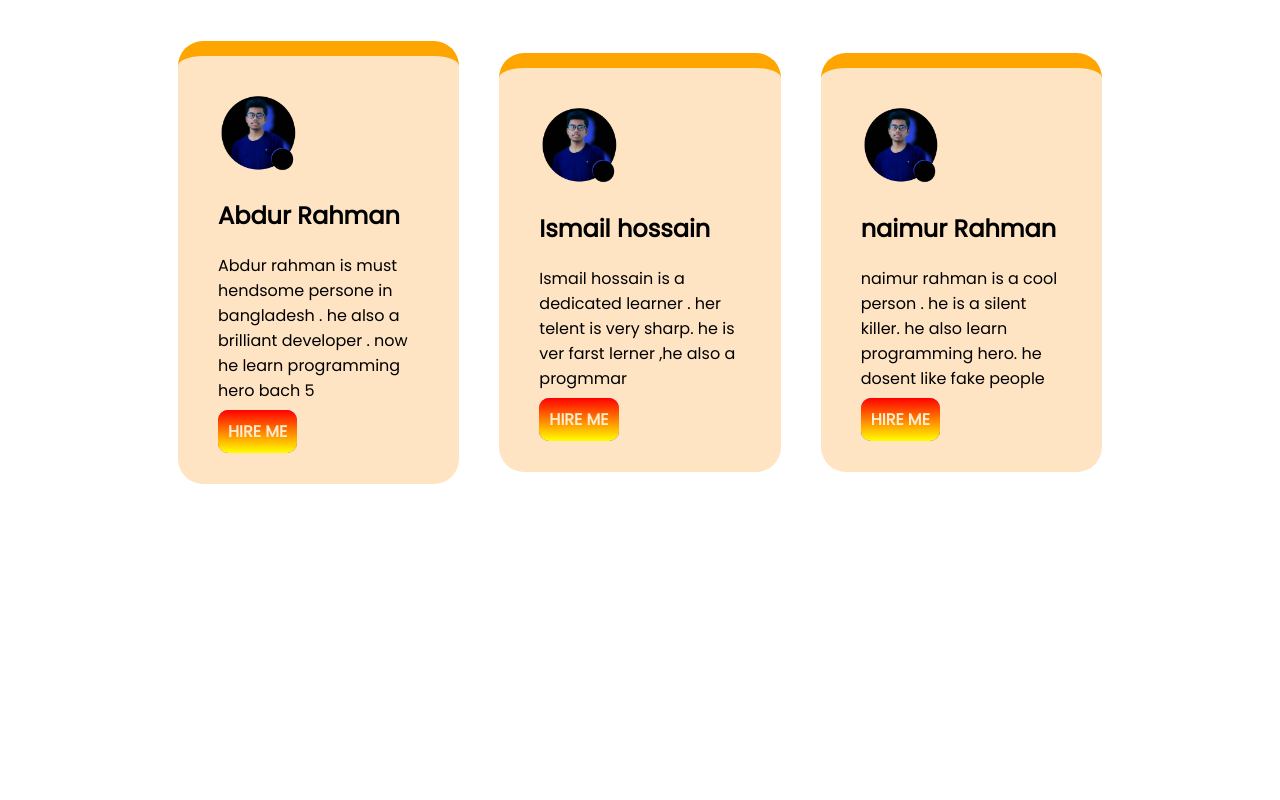
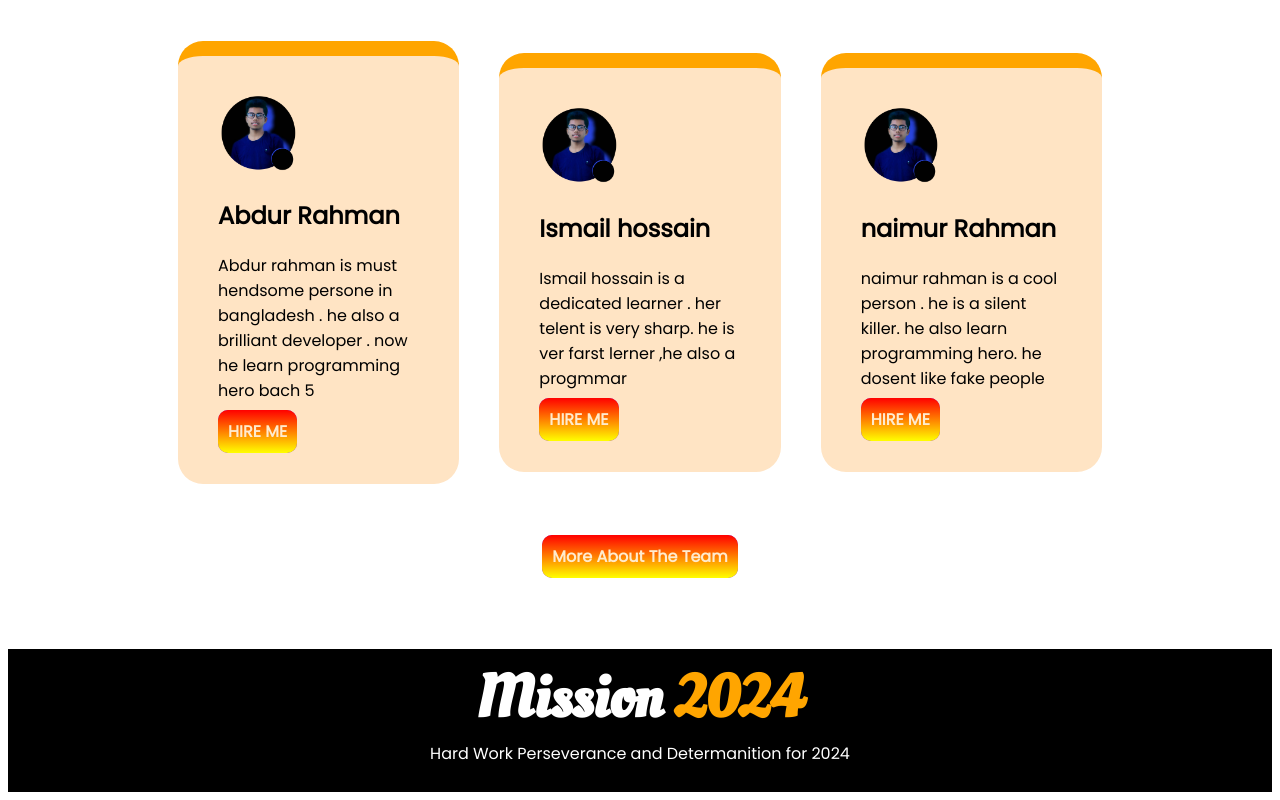
Before and after one commit to shakib8080/developer-protfolio, a plain HTML site: page index.html in a window 1280 px wide. Shown: the part 4764-5564 px from the top of the page. Before the commit the page ends 5276 px from the top, so only its background shows below. Drawn offline with Linux system fonts and the light colour scheme; a web font is replaced by a local one.

Commit message:
protfolio_done

```diff
--- a/index.html
+++ b/index.html
@@ -204,5 +204,16 @@
         <a class="button4" href="https://github.com/shakib8080"> HIRE ME</a>
       </div>
     </section>
+
+    <div class="div4">
+      <a class="button4" href="https://github.com/shakib8080">
+        More About The Team</a
+      >
+    </div>
+
+    <div class="div5">
+      <h1 class="hed">Mission <span class="span4">2024</span></h1>
+      <p class="des">Hard Work Perseverance and Determanition for 2024</p>
+    </div>
   </body>
 </html>
--- a/style.css
+++ b/style.css
@@ -1,3 +1,6 @@
+@import url('https://fonts.googleapis.com/css2?family=Oleo+Script&display=swap');
+@import url('https://fonts.googleapis.com/css2?family=Oleo+Script&family=Protest+Revolution&display=swap');
+
 body {
     font-family: 'Poppins', sans-serif;
 }
@@ -185,3 +188,29 @@ body {
     border-radius: 10px;
     background-image:linear-gradient(red,yellow)
 }
+.div4{
+    text-align:center;
+    padding-top: 40px;
+}
+.div5{
+    width: 100%;
+    background-color: black;
+    color: white;
+    text-align: center;
+    font-family: 'Protest Revolution', sans-serif;
+    font-family: 'Oleo Script', system-ui;
+    padding-top: 10px;
+    padding-bottom: 10px;
+    margin-top: 80px;
+
+
+}
+.span4{
+    color: orange;
+}
+.des{
+    margin-top: -40px;
+}
+.hed{
+    margin-top:-2px;
+}
```
